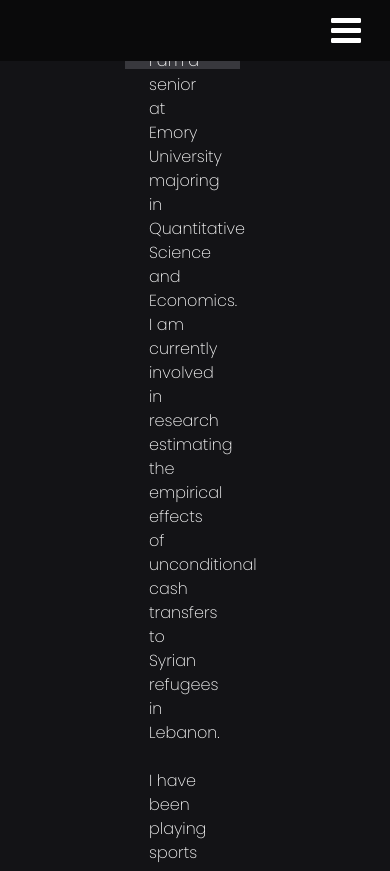
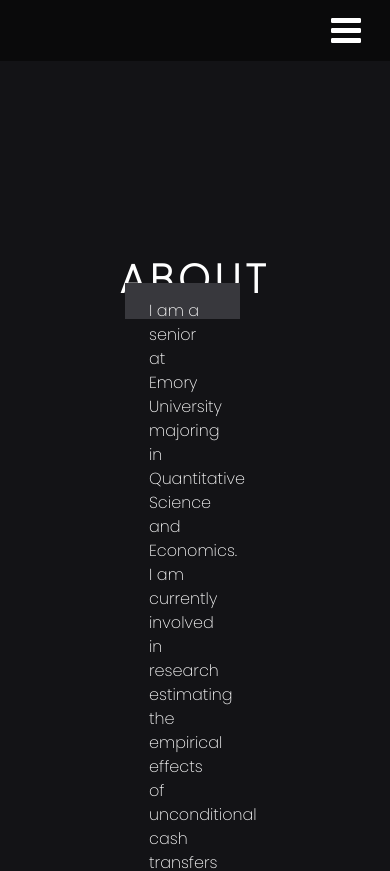
Before and after one commit to hkenawi/PersonalWebpage, a plain HTML site: page index.html in a window 390 px wide. Shown: the top 871 px of the page. Drawn offline with nearby package versions, Linux system fonts and the light colour scheme.

Commit message:
Fixing responsiveness issues in about section

```diff
--- a/style.css
+++ b/style.css
@@ -160,7 +160,7 @@ body
 		color: #fff;
 		font-family: 'Poppins', sans-serif;
 		position: relative;
-		bottom: 1000px;
+		bottom: 750px;
 		letter-spacing: 5px;
 		font-weight: bold;
 	}
@@ -206,7 +206,7 @@ body
 		color: #fff;
 		font-family: 'Poppins', sans-serif;
 		position: absolute;
-		bottom: 1000px;
+		bottom: 750px;
 		right: 150px;
 		height: 50%;
 	}
```
